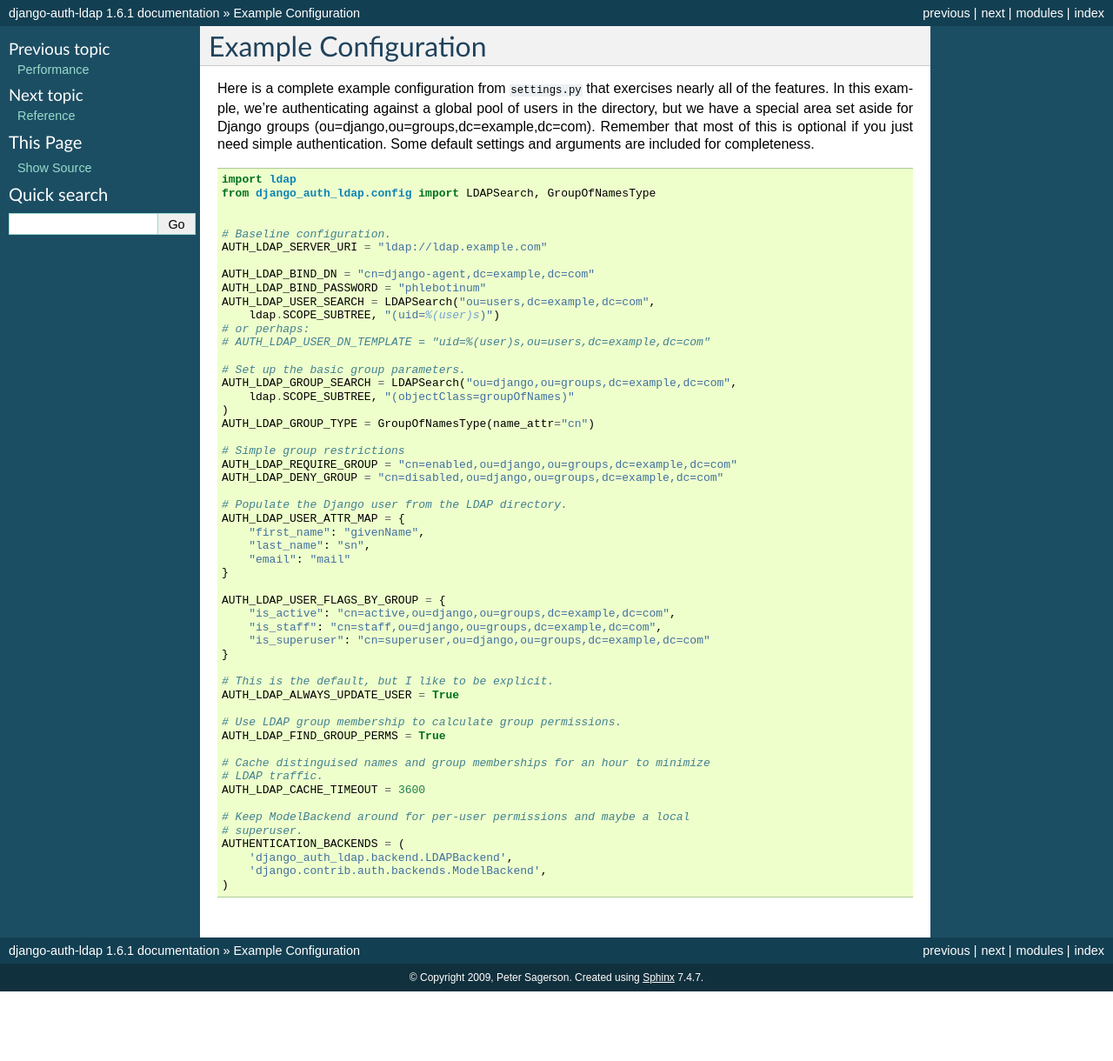
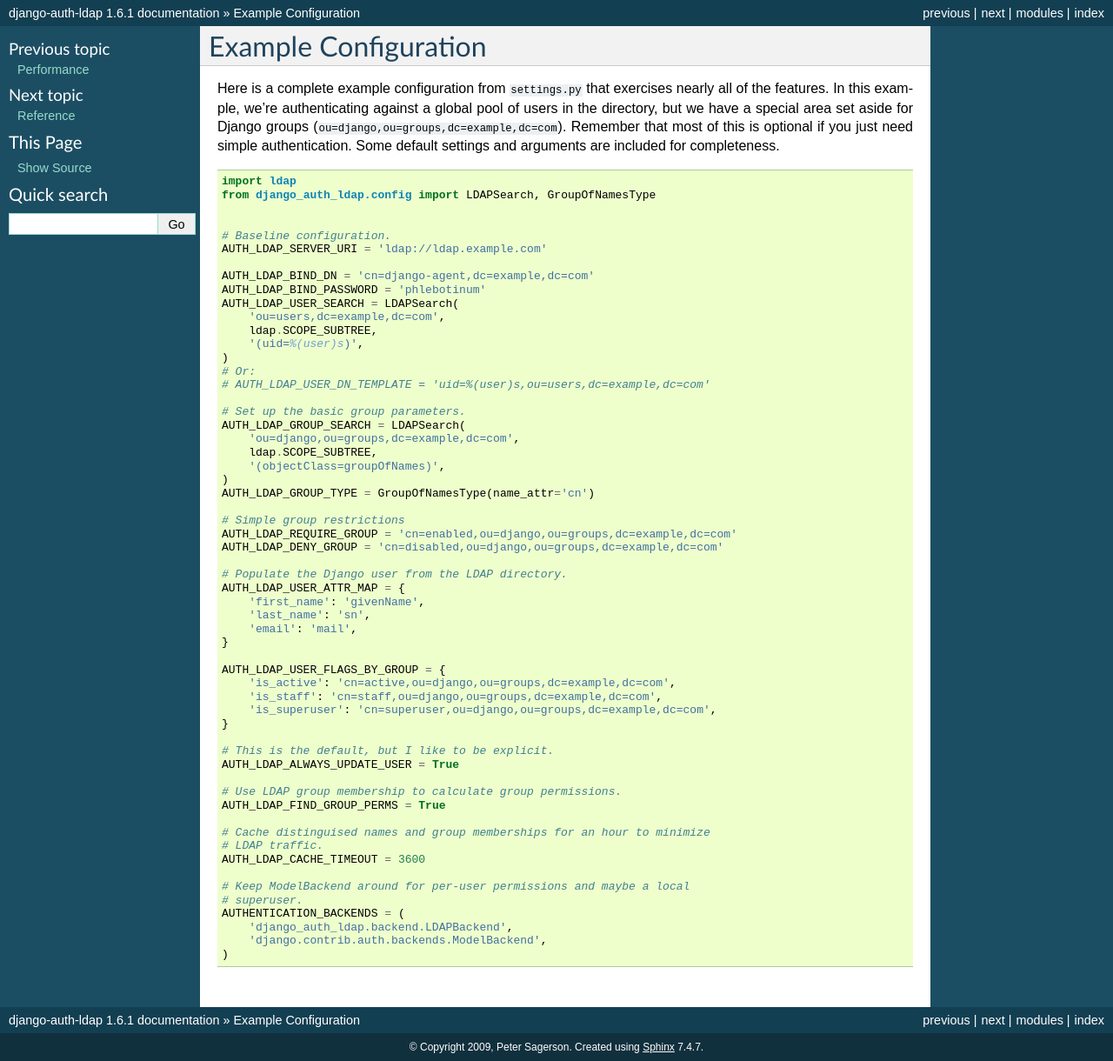
Before and after one commit to django-auth-ldap/django-auth-ldap, a Sphinx documentation site: the page built from docs/example.rst, in a window 1280 px wide. Shown: the whole page at 87% size. Built offline with Sphinx 7.4.7, drawn with Linux system fonts in a browser that asks for light colours; before the commit the page ends 1140 px from its top, so only the background shows below that.

```diff
--- a/docs/example.rst
+++ b/docs/example.rst
@@ -1,12 +1,12 @@
 Example Configuration
 =====================
 
-Here is a complete example configuration from :file:`settings.py` that exercises
-nearly all of the features. In this example, we're authenticating against a
-global pool of users in the directory, but we have a special area set aside for
-Django groups (ou=django,ou=groups,dc=example,dc=com). Remember that most of
-this is optional if you just need simple authentication. Some default settings
-and arguments are included for completeness.
+Here is a complete example configuration from :file:`settings.py` that
+exercises nearly all of the features. In this example, we're authenticating
+against a global pool of users in the directory, but we have a special area set
+aside for Django groups (``ou=django,ou=groups,dc=example,dc=com``). Remember
+that most of this is optional if you just need simple authentication. Some
+default settings and arguments are included for completeness.
 
 .. code-block:: python
 
@@ -15,36 +15,41 @@ and arguments are included for completeness.
 
 
     # Baseline configuration.
-    AUTH_LDAP_SERVER_URI = "ldap://ldap.example.com"
+    AUTH_LDAP_SERVER_URI = 'ldap://ldap.example.com'
 
-    AUTH_LDAP_BIND_DN = "cn=django-agent,dc=example,dc=com"
-    AUTH_LDAP_BIND_PASSWORD = "phlebotinum"
-    AUTH_LDAP_USER_SEARCH = LDAPSearch("ou=users,dc=example,dc=com",
-        ldap.SCOPE_SUBTREE, "(uid=%(user)s)")
-    # or perhaps:
-    # AUTH_LDAP_USER_DN_TEMPLATE = "uid=%(user)s,ou=users,dc=example,dc=com"
+    AUTH_LDAP_BIND_DN = 'cn=django-agent,dc=example,dc=com'
+    AUTH_LDAP_BIND_PASSWORD = 'phlebotinum'
+    AUTH_LDAP_USER_SEARCH = LDAPSearch(
+        'ou=users,dc=example,dc=com',
+        ldap.SCOPE_SUBTREE,
+        '(uid=%(user)s)',
+    )
+    # Or:
+    # AUTH_LDAP_USER_DN_TEMPLATE = 'uid=%(user)s,ou=users,dc=example,dc=com'
 
     # Set up the basic group parameters.
-    AUTH_LDAP_GROUP_SEARCH = LDAPSearch("ou=django,ou=groups,dc=example,dc=com",
-        ldap.SCOPE_SUBTREE, "(objectClass=groupOfNames)"
+    AUTH_LDAP_GROUP_SEARCH = LDAPSearch(
+        'ou=django,ou=groups,dc=example,dc=com',
+        ldap.SCOPE_SUBTREE,
+        '(objectClass=groupOfNames)',
     )
-    AUTH_LDAP_GROUP_TYPE = GroupOfNamesType(name_attr="cn")
+    AUTH_LDAP_GROUP_TYPE = GroupOfNamesType(name_attr='cn')
 
     # Simple group restrictions
-    AUTH_LDAP_REQUIRE_GROUP = "cn=enabled,ou=django,ou=groups,dc=example,dc=com"
-    AUTH_LDAP_DENY_GROUP = "cn=disabled,ou=django,ou=groups,dc=example,dc=com"
+    AUTH_LDAP_REQUIRE_GROUP = 'cn=enabled,ou=django,ou=groups,dc=example,dc=com'
+    AUTH_LDAP_DENY_GROUP = 'cn=disabled,ou=django,ou=groups,dc=example,dc=com'
 
     # Populate the Django user from the LDAP directory.
     AUTH_LDAP_USER_ATTR_MAP = {
-        "first_name": "givenName",
-        "last_name": "sn",
-        "email": "mail"
+        'first_name': 'givenName',
+        'last_name': 'sn',
+        'email': 'mail',
     }
 
     AUTH_LDAP_USER_FLAGS_BY_GROUP = {
-        "is_active": "cn=active,ou=django,ou=groups,dc=example,dc=com",
-        "is_staff": "cn=staff,ou=django,ou=groups,dc=example,dc=com",
-        "is_superuser": "cn=superuser,ou=django,ou=groups,dc=example,dc=com"
+        'is_active': 'cn=active,ou=django,ou=groups,dc=example,dc=com',
+        'is_staff': 'cn=staff,ou=django,ou=groups,dc=example,dc=com',
+        'is_superuser': 'cn=superuser,ou=django,ou=groups,dc=example,dc=com',
     }
 
     # This is the default, but I like to be explicit.
```
Also changed, not shown: README.md (deleted, +0 -51 lines), README.rst (added, +164 -0 lines), docs/contributing.rst (added, +44 -0 lines), docs/index.rst (+11 -5 lines), docs/install.rst (+4 -4 lines), setup.py (+3 -67 lines).
